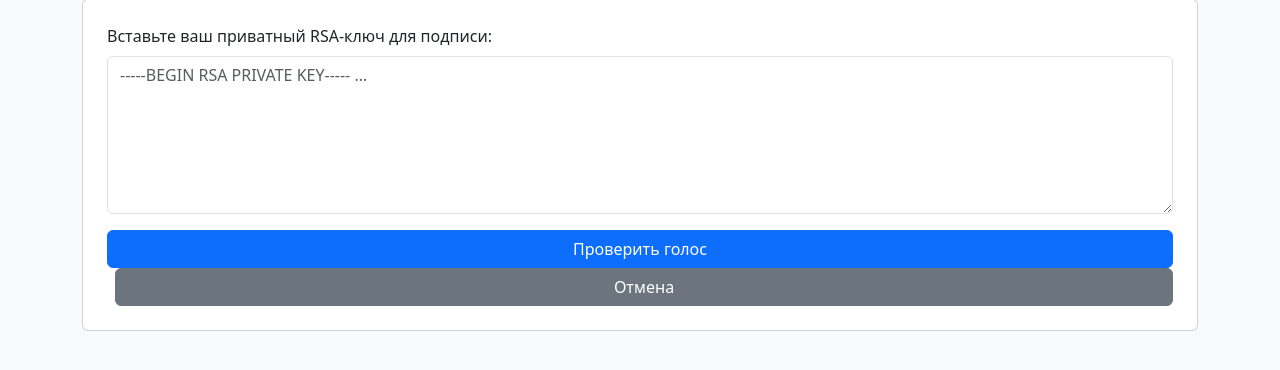
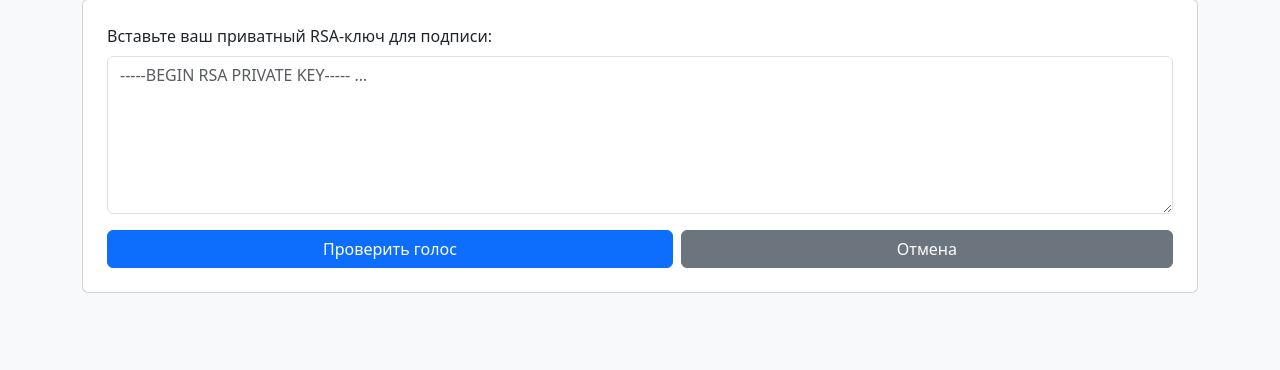
Before and after one commit to SC1DR-OFFICIAL/CryptoAlgebra, a FastAPI app: page /poll/1/verify in a window 1280 px wide. Shown: the part 257-627 px from the top of the page. Run offline with FastAPI, Linux system fonts and the light colour scheme; the visitor is signed in with stand-in values (Sample User, id 1); parts of the project's set-up code (start-up, migrations or seed data) failed here and were passed over.

Commit message:
Космитические улучшения

```diff
--- a/templates/verify_vote.html
+++ b/templates/verify_vote.html
@@ -1,5 +1,5 @@
 {% extends "base.html" %}
-{% block title %}Проверить мой голос{% endblock %}
+{% block title %}Проверка моего голоса{% endblock %}
 {% block content %}
   <h2 class="mb-4">Проверка вашего голоса в опросе {{ poll_id }}</h2>
 
@@ -13,16 +13,26 @@
   {% else %}
     <form method="post" class="card p-4">
       <div class="mb-3">
-        <label class="form-label">Вставьте ваш приватный RSA‑ключ для подписи:</label>
+        <label class="form-label">
+          Вставьте ваш приватный RSA‑ключ для подписи:
+        </label>
         <textarea name="priv_key"
                   class="form-control"
                   rows="6"
                   placeholder="-----BEGIN RSA PRIVATE KEY----- …"
                   required></textarea>
       </div>
-      <button type="submit" class="btn btn-primary">Проверить голос</button>
-      <a href="{{ request.url_for('poll_results', poll_id=poll_id) }}"
-         class="btn btn-secondary ms-2">Отмена</a>
+
+      <div class="d-flex flex-column flex-md-row">
+        <button type="submit"
+                class="btn btn-primary flex-fill mb-2 mb-md-0 me-md-2">
+          Проверить голос
+        </button>
+        <a href="{{ request.url_for('poll_results', poll_id=poll_id) }}"
+           class="btn btn-secondary flex-fill">
+          Отмена
+        </a>
+      </div>
     </form>
   {% endif %}
 {% endblock %}
```
Also changed, not shown: templates/results.html (+6 -2 lines).
